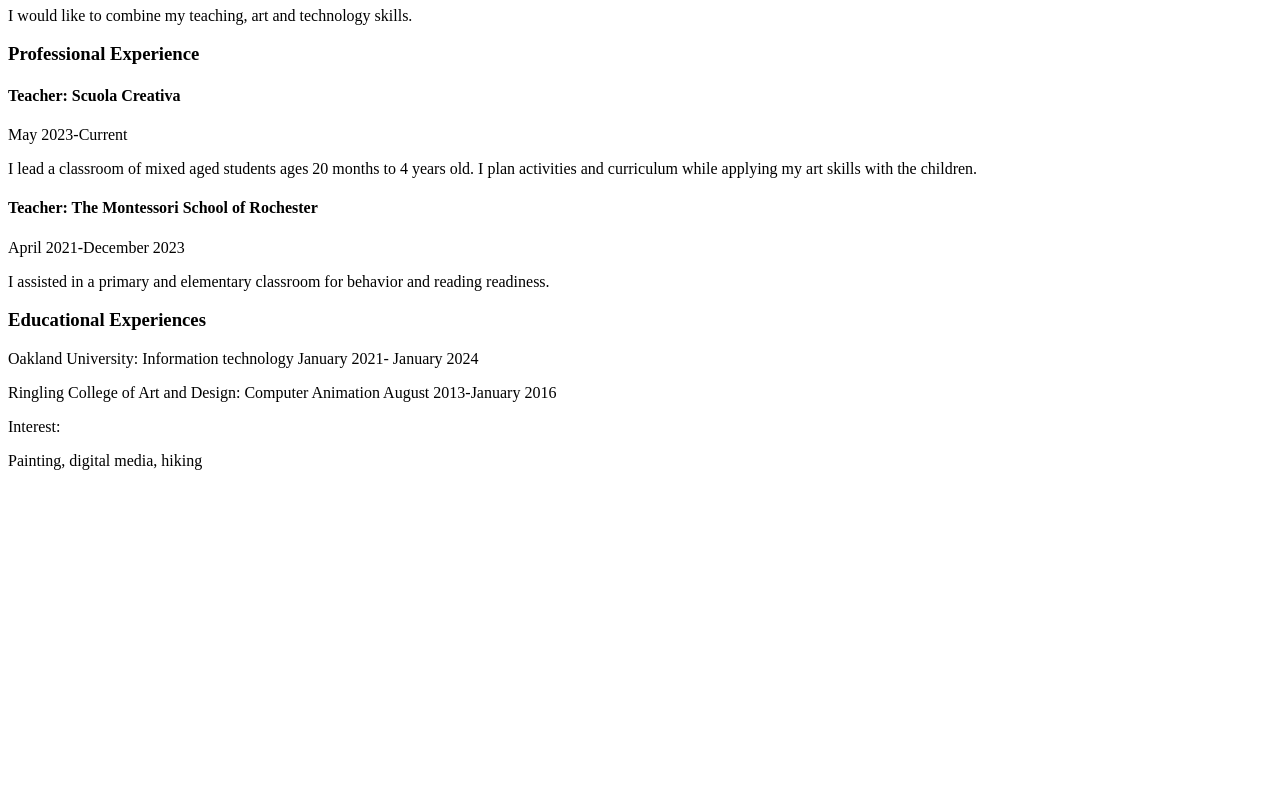
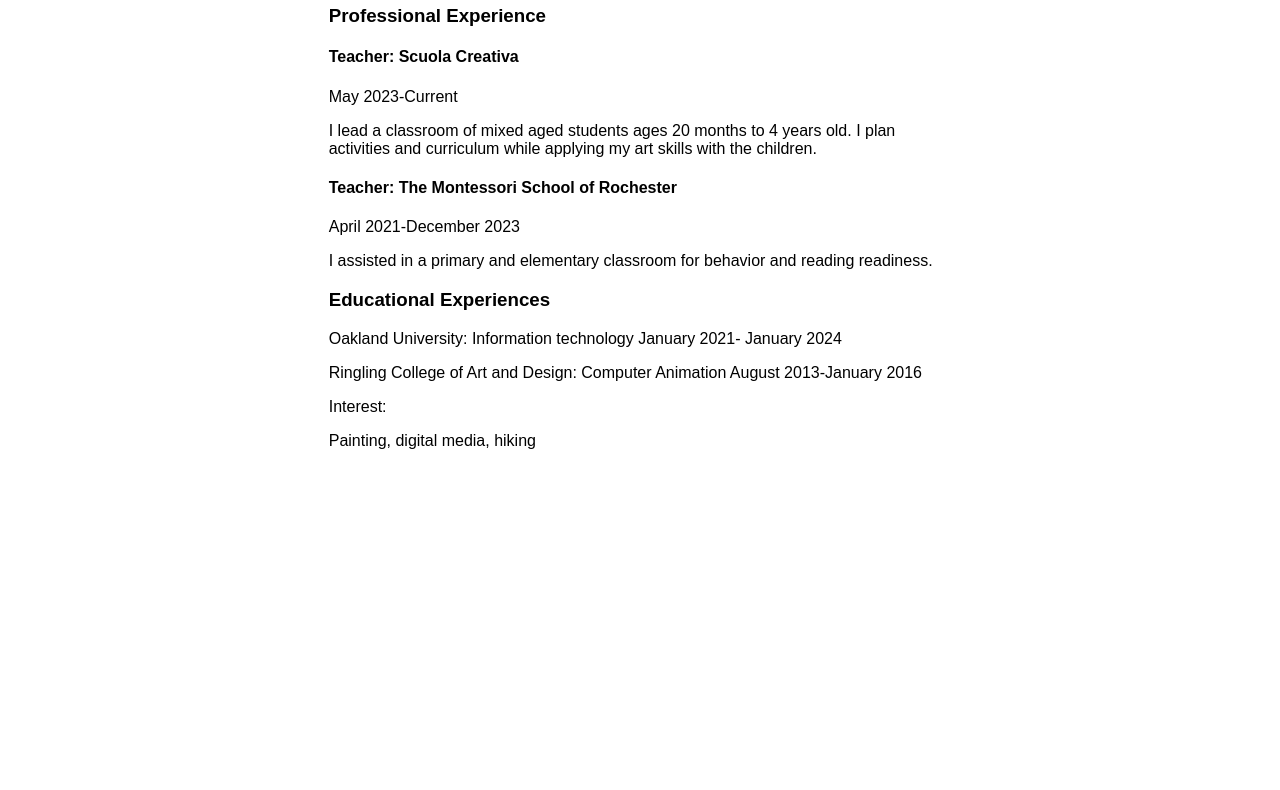
Before and after one commit to bennytalks/bennytalks.github.io, a plain HTML site: page Html/Resume.html in a window 1280 px wide. Shown: the part 261-1051 px from the top of the page. Before the commit the page ends 800 px from the top, so only its background shows below. Drawn offline with Linux system fonts and the light colour scheme.

Commit message:
Update Resume.html

```diff
--- a/Html/Resume.html
+++ b/Html/Resume.html
@@ -6,7 +6,7 @@
 <meta http-equiv="X-UA-Compatible" content="IE=edge">
 <meta name="viewport" content="width=device-width, initial-scale=1">
 <title>Simple Theme</title>
-<link href="file:///C|/Users/benny/OneDrive/Documents/GitHub/Site3/css/BennyCSS.css" rel="stylesheet" type="text/css">
+<link href="../css/BennyCSS.css" rel="stylesheet" type="text/css">
 <!-- HTML5 shim and Respond.js for IE8 support of HTML5 elements and media queries -->
 <!-- WARNING: Respond.js doesn't work if you view the page via file:// -->
 <!--[if lt IE 9]>
```
